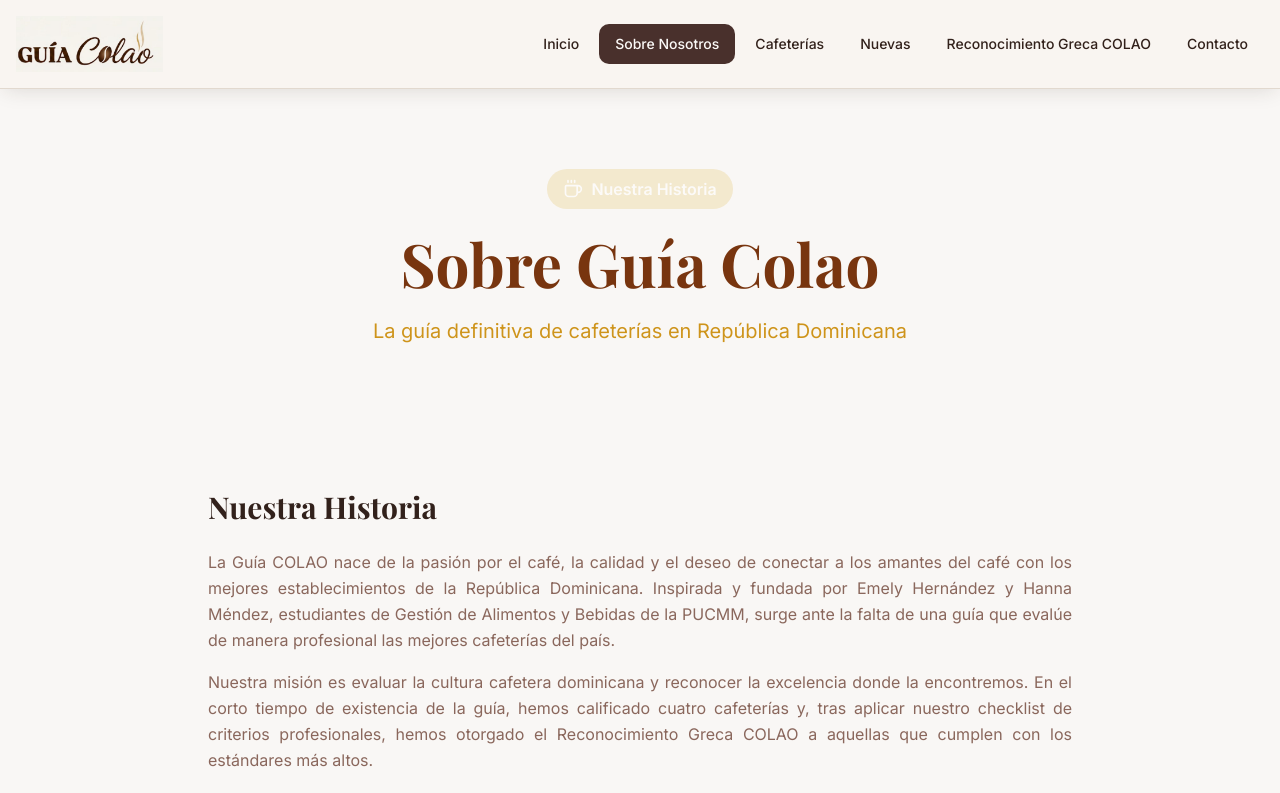
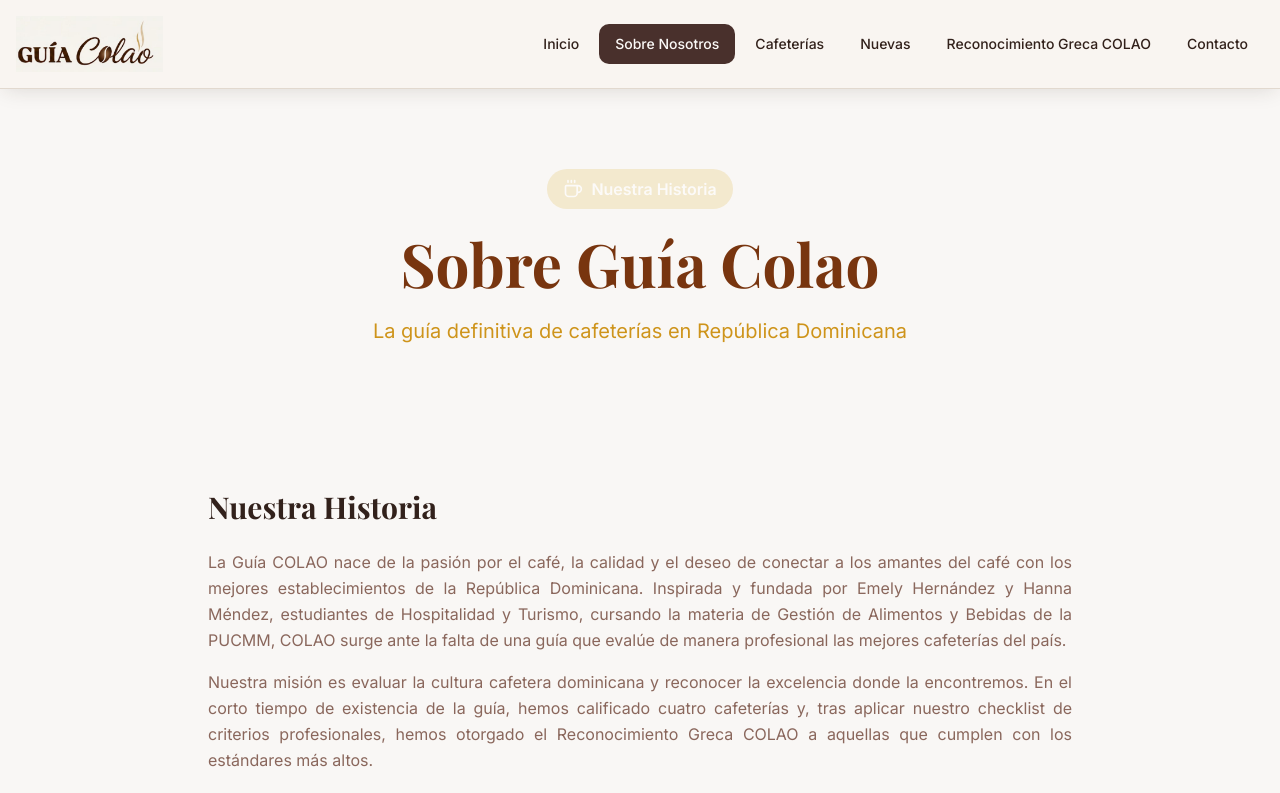
Before and after one commit to FelipeBH09/guia-colao, a React (Vite) app: page /sobre-nosotros in a window 1280 px wide. Shown: the top 793 px of the page. Built offline with nearby package versions, Linux system fonts and the light colour scheme; the HTML template or start-up script is replaced by a standard one.

Commit message:
Update "About Us" history

```diff
--- a/src/pages/SobreNosotros.tsx
+++ b/src/pages/SobreNosotros.tsx
@@ -46,7 +46,7 @@ const SobreNosotros = () => {
               Nuestra Historia
             </h2>
             <p className="text-muted-foreground leading-relaxed mb-4 text-justify">
-              La Guía COLAO nace de la pasión por el café, la calidad y el deseo de conectar a los amantes del café con los mejores establecimientos de la República Dominicana. Inspirada y fundada por Emely Hernández y Hanna Méndez, estudiantes de Gestión de Alimentos y Bebidas de la PUCMM, surge ante la falta de una guía que evalúe de manera profesional las mejores cafeterías del país.
+              La Guía COLAO nace de la pasión por el café, la calidad y el deseo de conectar a los amantes del café con los mejores establecimientos de la República Dominicana. Inspirada y fundada por Emely Hernández y Hanna Méndez, estudiantes de Hospitalidad y Turismo, cursando la materia de Gestión de Alimentos y Bebidas de la PUCMM, COLAO surge ante la falta de una guía que evalúe de manera profesional las mejores cafeterías del país.
             </p>
             <p className="text-muted-foreground leading-relaxed mb-4 text-justify">
               Nuestra misión es evaluar la cultura cafetera dominicana y reconocer la excelencia donde la encontremos. En el corto tiempo de existencia de la guía, hemos calificado cuatro cafeterías y, tras aplicar nuestro checklist de criterios profesionales, hemos otorgado el Reconocimiento Greca COLAO a aquellas que cumplen con los estándares más altos.
```
